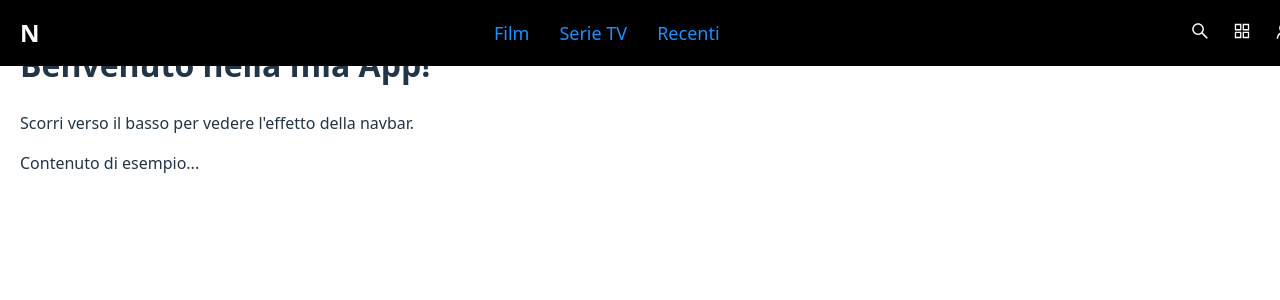
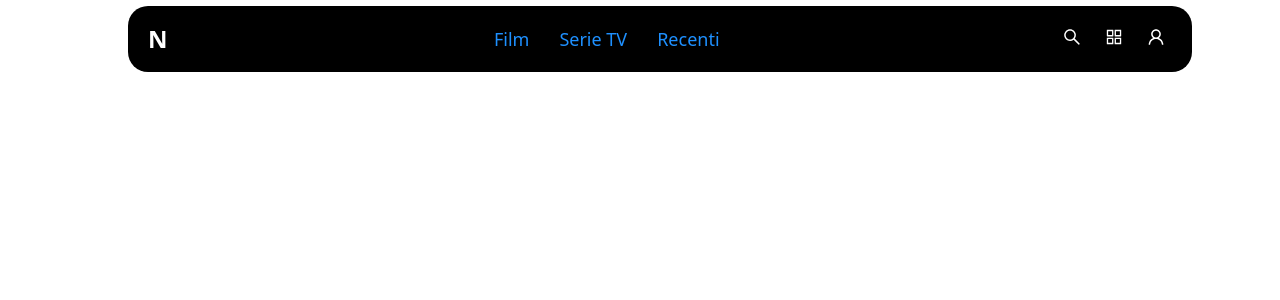
Before and after one commit to Mick221001/Net-Flix, a React (Vite) app: page / in a window 1280 px wide. Shown: the top 300 px of the page. Built offline with nearby package versions, Linux system fonts and the light colour scheme.

Commit message:
NavBar fix

```diff
--- a/src/App.jsx
+++ b/src/App.jsx
@@ -6,13 +6,6 @@ function App() {
     <div>
       <NavBar />
       {/* Aggiungi un po' di contenuto per testare la navbar */}
-      <main style={{ padding: '20px' }}>
-        <h1>Benvenuto nella mia App!</h1>
-        <p>Scorri verso il basso per vedere l'effetto della navbar.</p>
-        <div style={{ height: '2000px' }}> {/* Aggiungi spazio per lo scroll */}
-          <p>Contenuto di esempio...</p>
-        </div>
-      </main>
     </div>
   );
 }
--- a/src/components/NavBar.css
+++ b/src/components/NavBar.css
@@ -2,7 +2,7 @@
     position: fixed;
     top: 0;
     left: 0;
-    width: 100%;
+    width: 80%;
     background: rgba(0, 0, 0, 1);
     padding: 15px 20px;
     display: flex;
@@ -10,6 +10,8 @@
     align-items: center;
     transition: background 0.3s ease-in-out;
     z-index: 1000;
+    border-radius: 20px;
+    margin: 0.5% 10% 0 10%;
   }
 
   .navbar.scrolling {
```
